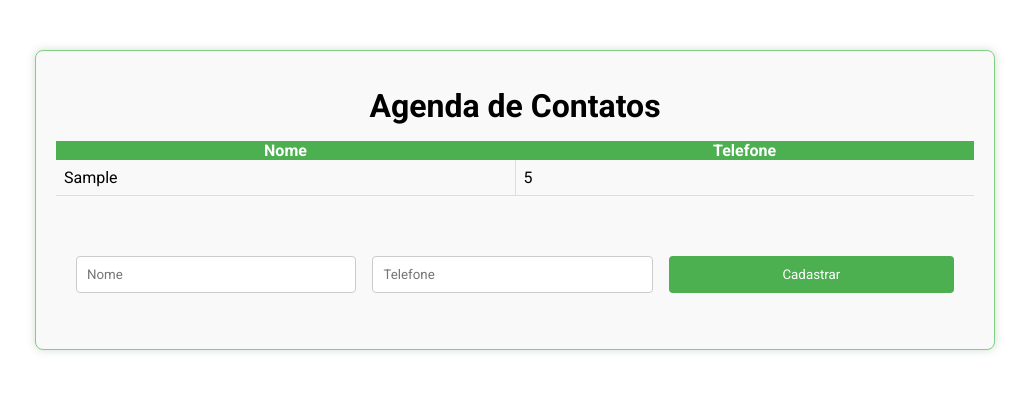
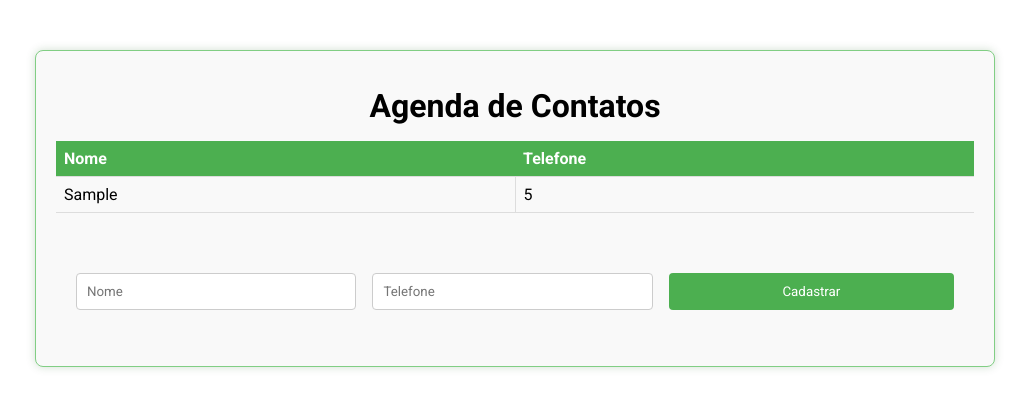
Before and after one commit to Kleberzito/agenda_de_contatos, a plain HTML site: page index.html in a window 1280 px wide. Both pictures are taken after typing "Sample", "5" into the empty fields and a click on the button "Cadastrar". Shown: the whole page, without its empty margins (125-1154 px from the left). Drawn offline with Linux system fonts and the light colour scheme.

Commit message:
fix: correção das tabelas e validação do contato

```diff
--- a/index.html
+++ b/index.html
@@ -15,13 +15,13 @@
             <h1>Agenda de Contatos</h1>
         </header>
         <table>
-            <tbody>
+            <thead>
                 <tr>
                     <th>Nome</th>
                     <th>Telefone</th>
                 </tr>
-                <tr>
-                </tr>
+            </thead>
+            <tbody>
             </tbody>
         </table>
         <form id="form-contato">
--- a/main.css
+++ b/main.css
@@ -58,6 +58,7 @@ form button[type="submit"] {
     width: 100%;
     padding: 10px;
     background-color: #4CAF50;
+    border-bottom: 1px solid #ddd;
     color: white;
     border: none;
     border-radius: 4px;
@@ -76,7 +77,7 @@ table {
     border-collapse: collapse;
 }
 
-td {
+td, th {
     width: 50%;
     padding: 8px;
     text-align: left;
--- a/main.js
+++ b/main.js
@@ -1,4 +1,6 @@
 const form = document.getElementById('form-contato');
+const contato_telefone = [];
+let linhas = "";
 
 form.addEventListener('submit', (event) => {
     event.preventDefault();
@@ -10,13 +12,24 @@ function adicionarContato() {
     const inputNome = document.getElementById('form_nome');
     const inputTelefone = document.getElementById('form_telefone');
 
-    let linha = '<tr>';
-    linha += `<td>${inputNome.value}</td>`;
-    linha += `<td>${inputTelefone.value}</td>`;
-    linha += '</tr>';
+    console.log(contato_telefone);
+
+    if(contato_telefone.includes(inputTelefone.value)) {
+        alert('Telefone já cadastrado');
+    }
+    else{
+        contato_telefone.push(inputTelefone.value);
+
+        let linha = '<tr>';
+        linha += `<td>${inputNome.value}</td>`;
+        linha += `<td>${inputTelefone.value}</td>`;
+        linha += '</tr>';
+
+        linhas += linha;
+    }
 
     const tbody = document.querySelector('tbody');
-    tbody.innerHTML += linha;
+    tbody.innerHTML = linhas;
 }
 
 function limparFormulario() {
```
